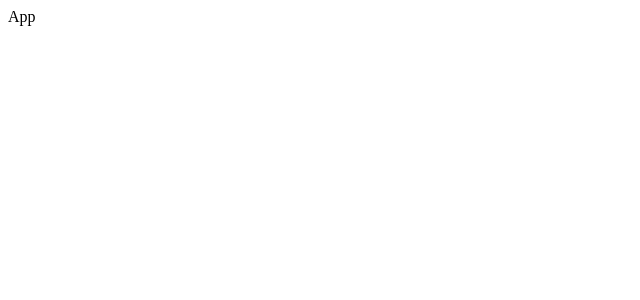
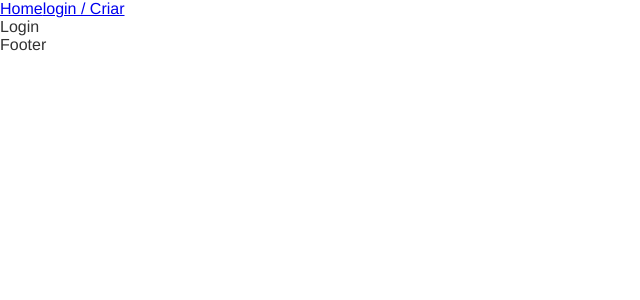
Before and after one commit to LucasLuann/dogs, a React (Vite) app: page /login in a window 1280 px wide. Shown: the top 300 px of the page, without its empty margins (0-640 px from the left). Built offline with nearby package versions, Linux system fonts and the light colour scheme.

Commit message:
Estrutura inicial com rotas e componentes básicos

```diff
--- /dev/null
+++ b/src/App.css
@@ -0,0 +1,44 @@
+* {
+    box-sizing: border-box;
+}
+
+body {
+    margin: 0px;
+    color: #333;
+    --type-first: Helvetica, Arial, sans-serif;
+    --type-second: 'Spectral', georgia;
+    font-family: var(--type-first);
+}
+
+h1,
+h2,
+h3,
+h4,
+p {
+    margin: 0px;
+}
+
+ul,
+li {
+    list-style: none;
+    padding: 0px;
+    margin: 0px;
+}
+
+img {
+    max-width: 100%;
+    display: block;
+}
+
+button, input {
+    display: block;
+    font-size: 1rem;
+    font-family: var(--type-first);
+    color: #333;
+}
+
+.container {
+    max-width: 50rem;
+    padding: 0 1rem;
+    margin: 0 auto;
+}
--- a/src/App.jsx
+++ b/src/App.jsx
@@ -1,9 +1,24 @@
-import React from 'react'
+import React from "react";
+import { BrowserRouter, Route, Routes } from "react-router-dom";
+import "./App.css";
+import Header from "./Components/Header";
+import Footer from "./Components/Footer";
+import Home from "./Components/Home";
+import Login from "./Components/Login/Login";
 
 const App = () => {
   return (
-    <div>App</div>
-  )
-}
+    <div>
+      <BrowserRouter>
+        <Header />
+        <Routes>
+          <Route path="/" element={<Home />} />
+          <Route path="/login" element={<Login />} />
+        </Routes>
+        <Footer />
+      </BrowserRouter>
+    </div>
+  );
+};
 
-export default App
+export default App;
--- /dev/null
+++ b/src/Components/Footer.jsx
@@ -0,0 +1,10 @@
+import React from 'react'
+import styles from './Footer.module.css'
+
+const Footer = () => {
+  return (
+    <div>Footer</div>
+  )
+}
+
+export default Footer
--- /dev/null
+++ b/src/Components/Header.jsx
@@ -0,0 +1,16 @@
+import React from "react";
+import styles from "./Header.module.css";
+import { Link } from "react-router-dom";
+
+const Header = () => {
+  return (
+    <div>
+      <nav>
+        <Link to="/">Home</Link>
+        <Link to="/login">login / Criar</Link>
+      </nav>
+    </div>
+  );
+};
+
+export default Header;
--- /dev/null
+++ b/src/Components/Home.jsx
@@ -0,0 +1,9 @@
+import React from 'react'
+
+const Home = () => {
+  return (
+    <div>Home</div>
+  )
+}
+
+export default Home
--- /dev/null
+++ b/src/Components/Login/Login.jsx
@@ -0,0 +1,9 @@
+import React from 'react'
+
+const Login = () => {
+  return (
+    <div>Login</div>
+  )
+}
+
+export default Login
```
Also changed, not shown: src/Components/Footer.module.css (added), src/Components/Header.module.css (added).
